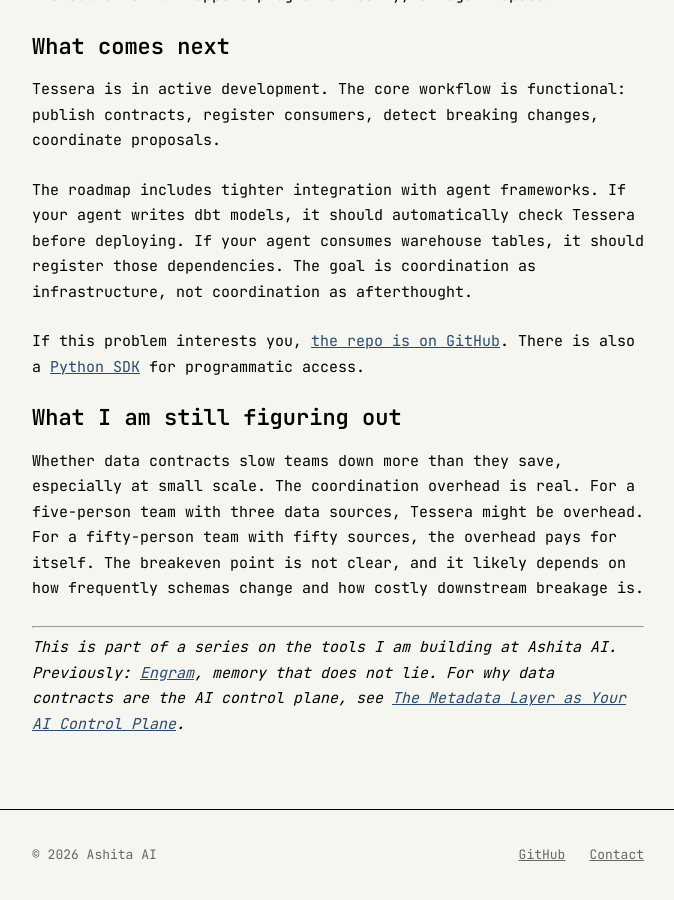
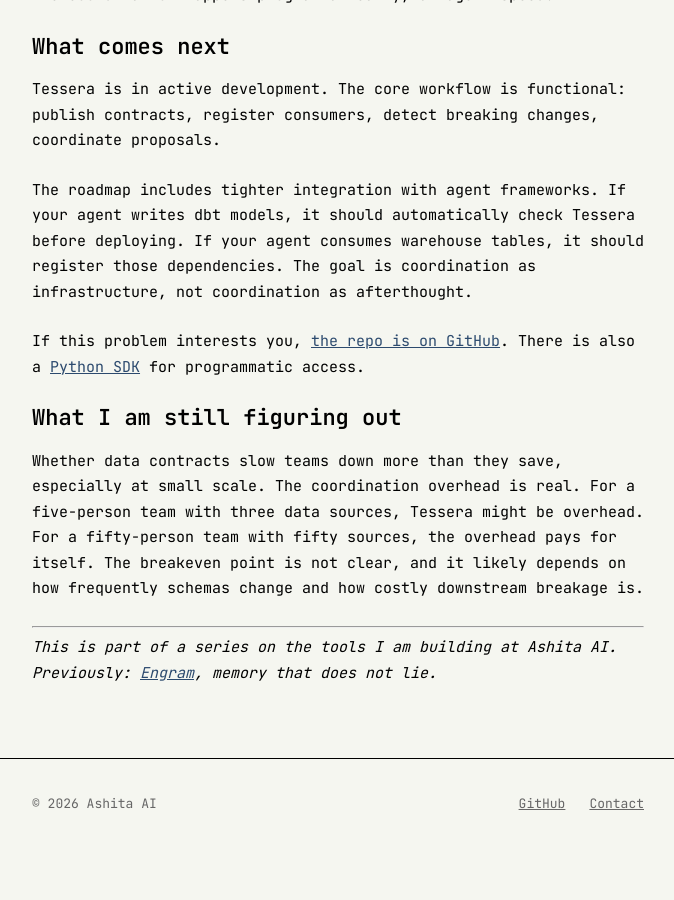
Before and after one commit to ashita-ai/ashita-ai.github.io, a Jekyll site: the page built from _posts/2026-01-07-introducing-tessera.md, in a window 1280 px wide and 900 px high, scrolled down 2994 px. Shown: the whole window, without its empty margins (302-976 px from the left). Built offline with Jekyll 4.4.1, drawn with Linux system fonts in a browser that asks for light colours; after the commit the page ends 3843 px from its top, so only the background shows below that.

Commit message:
Remove forward links to unpublished posts
Links to posts with later publication dates produce broken links
on the live site. Removed forward references from:
- introducing-engram → ground-truth-as-foundation
- introducing-tessera → the-metadata-control-plane
- healthy-metrics-broken-agent → the-metadata-control-plane
- building-for-tomorrow → the-properties-that-survive
- the-properties-that-survive → ground-truth-as-foundation

```diff
--- a/_posts/2026-01-07-introducing-tessera.md
+++ b/_posts/2026-01-07-introducing-tessera.md
@@ -90,4 +90,4 @@
 
 ---
 
-*This is part of a series on the tools I am building at Ashita AI. Previously: [Engram](/blog/introducing-engram/), memory that does not lie. For why data contracts are the AI control plane, see [The Metadata Layer as Your AI Control Plane](/blog/the-metadata-control-plane/).*
+*This is part of a series on the tools I am building at Ashita AI. Previously: [Engram](/blog/introducing-engram/), memory that does not lie.*
```
Also changed, not shown: _posts/2026-01-04-introducing-engram.md (+1 -1 lines), _posts/2026-01-13-healthy-metrics-broken-agent.md (+1 -1 lines), _posts/2026-03-03-building-for-tomorrow.md (+1 -1 lines), _posts/2026-03-05-the-properties-that-survive.md (+1 -1 lines).
